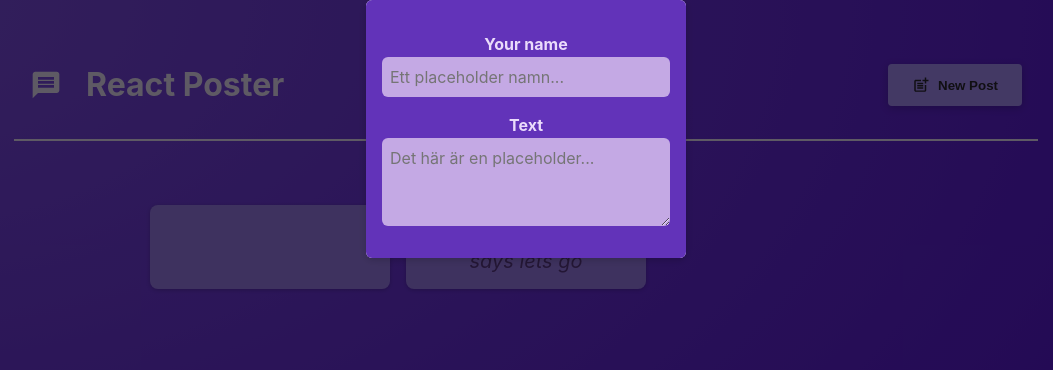
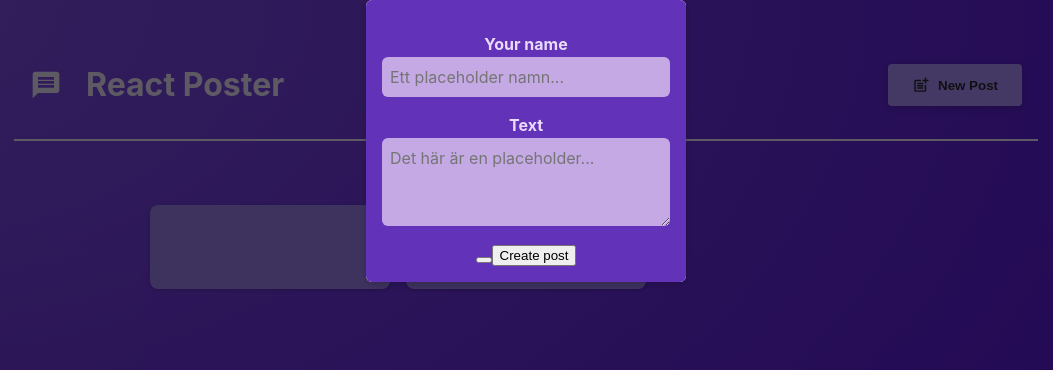
Before and after one commit to johanaller/next-js-react, a React (Vite) app: page / in a window 1280 px wide. Both pictures are taken after a click on the button "New Post". Shown: the top 370 px of the page, without its empty margins (114-1167 px from the left). Built offline with nearby package versions, Linux system fonts and the light colour scheme.

Commit message:
starting on form submission

```diff
--- a/src/components/NewPost/NewPost.jsx
+++ b/src/components/NewPost/NewPost.jsx
@@ -1,11 +1,38 @@
 import styles from "./NewPost.module.css"
+import { useState } from "react";
 
-function NewPost({ onAuthorChange, onBodyChange }) {
+function NewPost({  onSubmit }) {
+
+    const [authorName, setAuthorName] = useState("");
+    const [bodyText, setBodyText] = useState("");
+
+    const authorChangeHandler = (event) => {
+        setAuthorName(event.target.value)
+    };
+
+    const bodyChangeHandler = (event) => {
+        setBodyText(event.target.value)
+    };
+
+    const handleSubmit = (event) => {
+        event.preventDefault();
+
+        const postData = ({
+            author: authorName,
+            body: bodyText
+        });
+
+        console.log(postData)
+        setAuthorName("")
+        setBodyText("")
+        console.log(bodyText, authorName)
+    }
+
         return (
-        <form className={styles.form}>
+            <form className={styles.form} onSubmit={handleSubmit}>
                 <p>
                     <label htmlFor="name"> Your name</label>
-                <input type="text" id="name" placeholder="Ett placeholder namn..." required onChange={onAuthorChange} />
+                    <input type="text" id="name" placeholder="Ett placeholder namn..." required onChange={authorChangeHandler} />
                 </p>
                 <p>
                     <label htmlFor="body">Text</label>
@@ -13,8 +40,11 @@ function NewPost({ onAuthorChange, onBodyChange }) {
                         id="body"
                         required rows={3}
                         placeholder={'Det här är en placeholder...'}
-                    onChange={onBodyChange} />
+                        onChange={bodyChangeHandler} />
                 </p>
+                <button type="button"></button>
+                <button type="submit">Create post </button>
+
             </form>
         )
     }
--- a/src/components/PostList/PostList.jsx
+++ b/src/components/PostList/PostList.jsx
@@ -1,30 +1,17 @@
 import NewPost from "../NewPost/NewPost";
 import Post from "../Post/Post";
 import styles from "./PostList.module.css"
-import { useState } from "react";
 import Modal from "../Modal/Modal";
 
 function PostList( {isModalOpen, onCloseModal}) {
 
-    const [authorName, setAuthorName] = useState("");
-    const [bodyText, setBodyText] = useState("");
-
-    const authorChangeHandler = (event) => {
-        setAuthorName(event.target.value)
-    };
-
-    const bodyChangeHandler = (event) => {
-        setBodyText(event.target.value)
-    };
-
-
     return (
         <>
             { isModalOpen &&<Modal isOpen={isModalOpen} onClose={onCloseModal} >
-                <NewPost onAuthorChange={authorChangeHandler} onBodyChange={bodyChangeHandler} />
+            <NewPost  />
             </Modal>}
             <ul className={styles.posts}>
-                <Post author={authorName} body={bodyText} />
+                <Post  />
                 <Post author="bonny" body="says lets go" />
             </ul >
         </>
```
Lines whose indentation alone changed are shown as unchanged.
